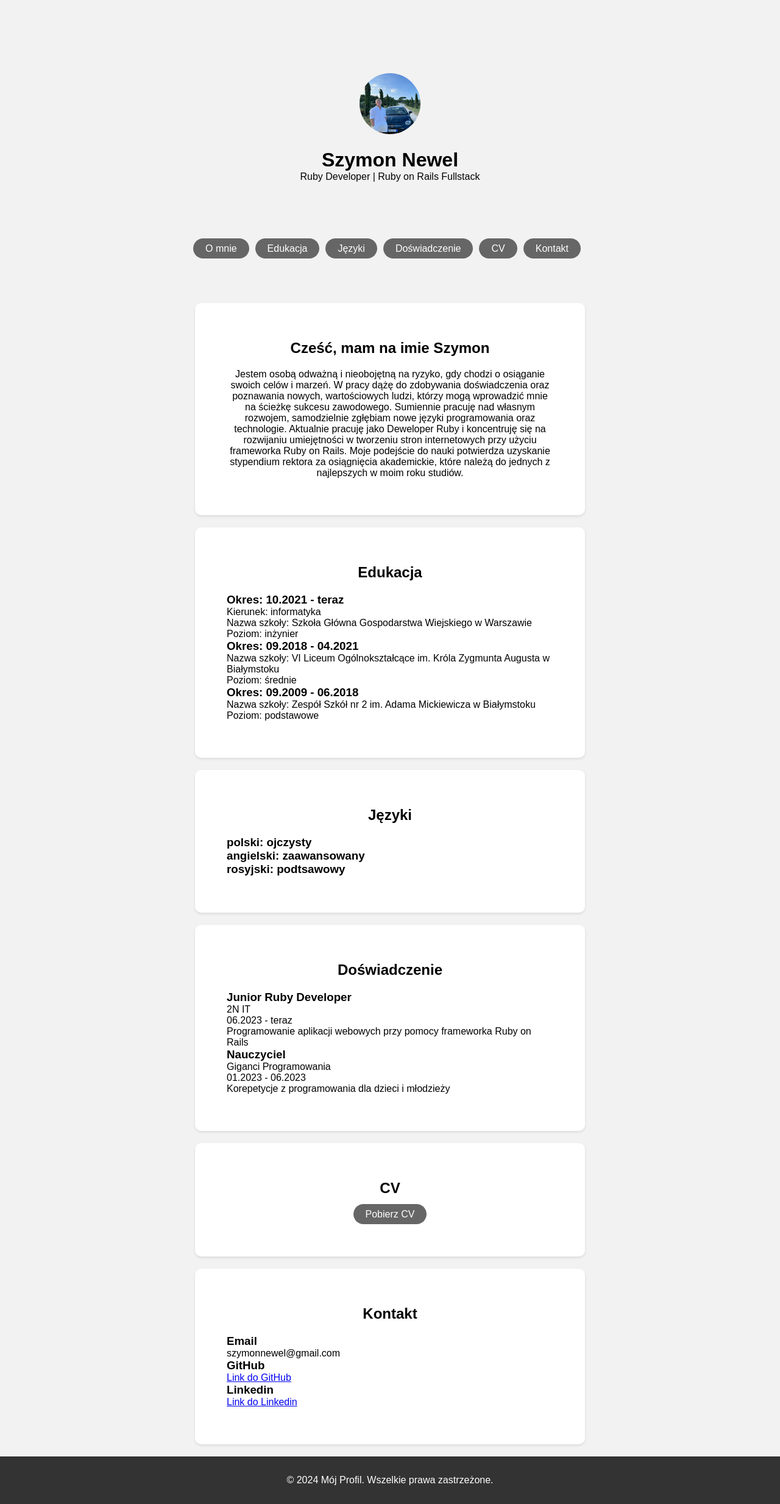
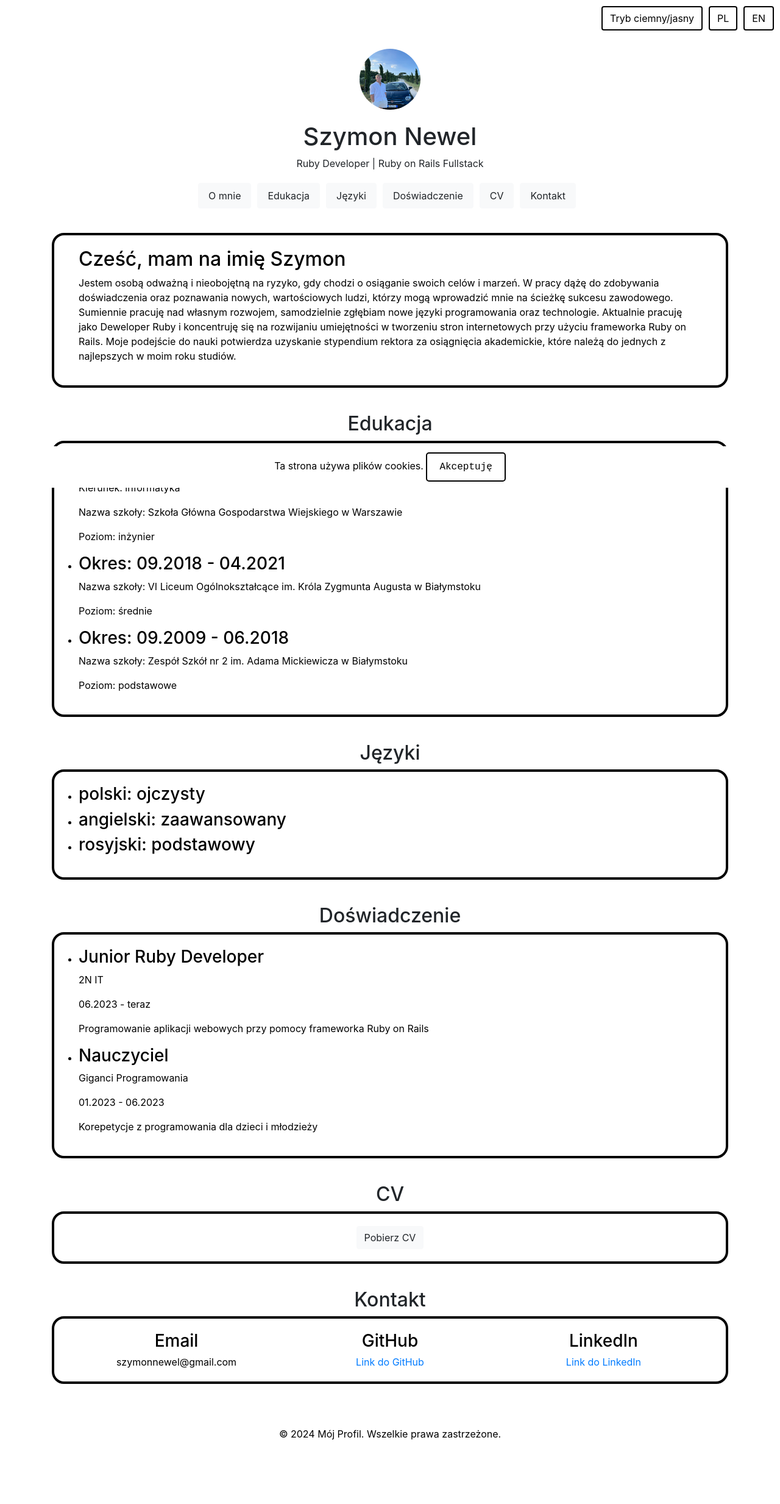
Before and after one commit to Nevelito/PI, a plain HTML site: page index.html in a window 1280 px wide. Shown: the whole page at 61% size. After the commit the page ends 2410 px from the top, so only its background shows below. Drawn offline with nearby package versions, Linux system fonts and the light colour scheme.

Commit message:
Add files via upload

```diff
--- /dev/null
+++ b/content_pl.json
@@ -0,0 +1,42 @@
+{
+    "name": "Szymon Newel",
+    "role": "Ruby Developer | Ruby on Rails Fullstack",
+    "about": "O mnie",
+    "aboutTitle": "Cześć, mam na imię Szymon",
+    "aboutText": "Jestem osobą odważną i nieobojętną na ryzyko, gdy chodzi o osiąganie swoich celów i marzeń. W pracy dążę do zdobywania doświadczenia oraz poznawania nowych, wartościowych ludzi, którzy mogą wprowadzić mnie na ścieżkę sukcesu zawodowego. Sumiennie pracuję nad własnym rozwojem, samodzielnie zgłębiam nowe języki programowania oraz technologie. Aktualnie pracuję jako Deweloper Ruby i koncentruję się na rozwijaniu umiejętności w tworzeniu stron internetowych przy użyciu frameworka Ruby on Rails. Moje podejście do nauki potwierdza uzyskanie stypendium rektora za osiągnięcia akademickie, które należą do jednych z najlepszych w moim roku studiów.",
+    "education": "Edukacja",
+    "educationTitle": "Edukacja",
+    "educationPeriod1": "Okres: 10.2021 - teraz",
+    "educationMajor1": "Kierunek: informatyka",
+    "educationSchool1": "Nazwa szkoły: Szkoła Główna Gospodarstwa Wiejskiego w Warszawie",
+    "educationLevel1": "Poziom: inżynier",
+    "educationPeriod2": "Okres: 09.2018 - 04.2021",
+    "educationSchool2": "Nazwa szkoły: VI Liceum Ogólnokształcące im. Króla Zygmunta Augusta w Białymstoku",
+    "educationLevel2": "Poziom: średnie",
+    "educationPeriod3": "Okres: 09.2009 - 06.2018",
+    "educationSchool3": "Nazwa szkoły: Zespół Szkół nr 2 im. Adama Mickiewicza w Białymstoku",
+    "educationLevel3": "Poziom: podstawowe",
+    "languages": "Języki",
+    "languagesTitle": "Języki",
+    "language1": "polski: ojczysty",
+    "language2": "angielski: zaawansowany",
+    "language3": "rosyjski: podstawowy",
+    "experience": "Doświadczenie",
+    "experienceTitle": "Doświadczenie",
+    "jobTitle1": "Junior Ruby Developer",
+    "jobCompany1": "2N IT",
+    "jobPeriod1": "06.2023 - teraz",
+    "jobDescription1": "Programowanie aplikacji webowych przy pomocy frameworka Ruby on Rails",
+    "jobTitle2": "Nauczyciel",
+    "jobCompany2": "Giganci Programowania",
+    "jobPeriod2": "01.2023 - 06.2023",
+    "jobDescription2": "Korepetycje z programowania dla dzieci i młodzieży",
+    "cv": "CV",
+    "cvTitle": "CV",
+    "cvDownload": "Pobierz CV",
+    "contact": "Kontakt",
+    "contactTitle": "Kontakt",
+    "contactEmail": "Email",
+    "contactGithub": "GitHub",
+    "contactLinkedin": "LinkedIn"
+}
--- a/index.html
+++ b/index.html
@@ -5,127 +5,118 @@
     <meta name="viewport" content="width=device-width, initial-scale=1.0">
     <title>Szymon Newel</title>
     <link rel="stylesheet" href="style.css">
+    <link rel="stylesheet" href="https://stackpath.bootstrapcdn.com/bootstrap/4.5.2/css/bootstrap.min.css">
+    <script src="script.js" defer></script>
 </head>
 <body>
+    <div id="cookie-consent" class="cookie-consent">
+        Ta strona używa plików cookies. <button onclick="acceptCookies()" class="cookie-button">Akceptuję</button>
+    </div>
+    <div class="language-switcher">
+        <button id="theme-toggle" class="btn btn-light">Tryb ciemny/jasny</button>
+        <a href="#" data-lang="pl" class="btn btn-light">PL</a>
+        <a href="#" data-lang="en" class="btn btn-light">EN</a>
+    </div>
 
     <div class="container">
-        <div class="profile-pic">
-            <img src="Zdjecie_profilowe.jpeg" alt="Moje Zdjęcie">
+        <div class="profile-pic text-center">
+            <img src="Zdjecie_profilowe.jpeg" alt="Moje Zdjęcie" class="rounded-circle">
         </div>
-        <div class="info">
-            <h1>Szymon Newel</h1>
-            <p>Ruby Developer | Ruby on Rails Fullstack</p>
+        <div class="info text-center">
+            <h1 data-i18n="name">Szymon Newel</h1>
+            <p data-i18n="role">Ruby Developer | Ruby on Rails Fullstack</p>
         </div>
         <div class="buttons">
             <nav>
-                <ul>
-                    <li><a href="#about" class="btn">O mnie</a></li>
-                    <li><a href="#education" class="btn">Edukacja</a></li>
-                    <li><a href="#languages" class="btn">Języki</a></li>
-                    <li><a href="#experience" class="btn">Doświadczenie</a></li>
-                    <li><a href="#cv" class="btn">CV</a></li>
-                    <li><a href="#contact" class="btn">Kontakt</a></li>
+                <ul class="nav justify-content-center">
+                    <li class="nav-item"><a href="#about" class="btn btn-light nav-link" data-i18n="about">O mnie</a></li>
+                    <li class="nav-item"><a href="#education" class="btn btn-light nav-link" data-i18n="education">Edukacja</a></li>
+                    <li class="nav-item"><a href="#languages" class="btn btn-light nav-link" data-i18n="languages">Języki</a></li>
+                    <li class="nav-item"><a href="#experience" class="btn btn-light nav-link" data-i18n="experience">Doświadczenie</a></li>
+                    <li class="nav-item"><a href="#cv" class="btn btn-light nav-link" data-i18n="cv">CV</a></li>
+                    <li class="nav-item"><a href="#contact" class="btn btn-light nav-link" data-i18n="contact">Kontakt</a></li>
                 </ul>
             </nav>
         </div>
     </div>
 
-    <div class="sections">
-        <section id="about">
-            <div class="container">
+    <div class="sections container">
+        <section id="about" class="light-section">
             <div class="content">
-                    <h2>Cześć, mam na imie Szymon</h2>
-                    <p>Jestem osobą odważną i nieobojętną na ryzyko, gdy chodzi o osiąganie swoich celów i marzeń. W pracy dążę do zdobywania doświadczenia oraz poznawania nowych, wartościowych ludzi, którzy mogą wprowadzić mnie na ścieżkę sukcesu zawodowego. Sumiennie pracuję nad własnym rozwojem, samodzielnie zgłębiam nowe języki programowania oraz technologie. Aktualnie pracuję jako Deweloper Ruby i koncentruję się na rozwijaniu umiejętności w tworzeniu stron internetowych przy użyciu frameworka Ruby on Rails. Moje podejście do nauki potwierdza uzyskanie stypendium rektora za osiągnięcia akademickie, które należą do jednych z najlepszych w moim roku studiów.</p>
-                </div>
+                <h2 data-i18n="aboutTitle">Cześć, mam na imie Szymon</h2>
+                <p data-i18n="aboutText">Jestem osobą odważną i nieobojętną na ryzyko, gdy chodzi o osiąganie swoich celów i marzeń. W pracy dążę do zdobywania doświadczenia oraz poznawania nowych, wartościowych ludzi, którzy mogą wprowadzić mnie na ścieżkę sukcesu zawodowego. Sumiennie pracuję nad własnym rozwojem, samodzielnie zgłębiam nowe języki programowania oraz technologie. Aktualnie pracuję jako Deweloper Ruby i koncentruję się na rozwijaniu umiejętności w tworzeniu stron internetowych przy użyciu frameworka Ruby on Rails. Moje podejście do nauki potwierdza uzyskanie stypendium rektora za osiągnięcia akademickie, które należą do jednych z najlepszych w moim roku studiów.</p>
             </div>
         </section>
 
-        <section id="education">
-            <div class="container">
-                <h2>Edukacja</h2>
+        <div class="heading"><h2 data-i18n="educationTitle">Edukacja</h2></div>
+        <section id="education" class="light-section">
             <ul>
                 <li>
-                        <h3>Okres: 10.2021 - teraz</h3>
-                        <p>Kierunek: informatyka</p>
-                        <p>Nazwa szkoły: Szkoła Główna Gospodarstwa Wiejskiego w Warszawie</p>
-                        <p>Poziom: inżynier</p>
+                    <h3 data-i18n="educationPeriod1">Okres: 10.2021 - teraz</h3>
+                    <p data-i18n="educationMajor1">Kierunek: informatyka</p>
+                    <p data-i18n="educationSchool1">Nazwa szkoły: Szkoła Główna Gospodarstwa Wiejskiego w Warszawie</p>
+                    <p data-i18n="educationLevel1">Poziom: inżynier</p>
                 </li>
                 <li>
-                        <h3>Okres: 09.2018 - 04.2021</h3>
-                        <p>Nazwa szkoły: VI Liceum Ogólnokształcące im. Króla Zygmunta Augusta w Białymstoku</p>
-                        <p>Poziom: średnie</p>
+                    <h3 data-i18n="educationPeriod2">Okres: 09.2018 - 04.2021</h3>
+                    <p data-i18n="educationSchool2">Nazwa szkoły: VI Liceum Ogólnokształcące im. Króla Zygmunta Augusta w Białymstoku</p>
+                    <p data-i18n="educationLevel2">Poziom: średnie</p>
                 </li>
                 <li>
-                        <h3>Okres: 09.2009 - 06.2018</h3>
-                        <p>Nazwa szkoły: Zespół Szkół nr 2 im. Adama Mickiewicza w Białymstoku</p>
-                        <p>Poziom: podstawowe</p>
+                    <h3 data-i18n="educationPeriod3">Okres: 09.2009 - 06.2018</h3>
+                    <p data-i18n="educationSchool3">Nazwa szkoły: Zespół Szkół nr 2 im. Adama Mickiewicza w Białymstoku</p>
+                    <p data-i18n="educationLevel3">Poziom: podstawowe</p>
                 </li>
             </ul>
-            </div>
         </section>
 
-        <section id="languages">
-            <div class="container">
-                <h2>Języki</h2>
+        <div class="heading"><h2 data-i18n="languagesTitle">Języki</h2></div>
+        <section id="languages" class="light-section">
+            <ul>
+                <li><h3 data-i18n="language1">polski: ojczysty</h3></li>
+                <li><h3 data-i18n="language2">angielski: zaawansowany</h3></li>
+                <li><h3 data-i18n="language3">rosyjski: podstawowy</h3></li>
+            </ul>
+        </section>
+
+        <div class="heading"><h2 data-i18n="experienceTitle">Doświadczenie</h2></div>
+        <section id="experience" class="light-section">
             <ul>
                 <li>
-                        <h3>polski: ojczysty</h3>
+                    <h3 data-i18n="jobTitle1">Junior Ruby Developer</h3>
+                    <p data-i18n="jobCompany1">2N IT</p>
+                    <p data-i18n="jobPeriod1">06.2023 - teraz</p>
+                    <p data-i18n="jobDescription1">Programowanie aplikacji webowych przy pomocy frameworka Ruby on Rails</p>
                 </li>
                 <li>
-                        <h3>angielski: zaawansowany</h3>
-                    </li>
-                    <li>
-                        <h3>rosyjski: podtsawowy</h3>
+                    <h3 data-i18n="jobTitle2">Nauczyciel</h3>
+                    <p data-i18n="jobCompany2">Giganci Programowania</p>
+                    <p data-i18n="jobPeriod2">01.2023 - 06.2023</p>
+                    <p data-i18n="jobDescription2">Korepetycje z programowania dla dzieci i młodzieży</p>
                 </li>
             </ul>
-            </div>
+        </section>
+        <div class="heading"><h2 data-i18n="cvTitle">CV</h2></div>
+        <section id="cv" class="light-cv-section">
+            <a href="Szymon_Newel_CV1.pdf" target="_blank" class="btn btn-light" data-i18n="cvDownload">Pobierz CV</a>
         </section>
 
-        <section id="experience">
-            <div class="container">
-                <h2>Doświadczenie</h2>
-                <ul>
+        <div class="heading"><h2 data-i18n="contactTitle">Kontakt</h2></div>
+        <section id="contact" class="light-contact-section">
+            <ul class="horizontal-layout">
                 <li>
-                        <h3>Junior Ruby Developer</h3>
-                        <p>2N IT</p>
-                        <p>06.2023 - teraz</p>
-                        <p>Programowanie aplikacji webowych przy pomocy frameworka Ruby on Rails</p>
-                    </li>
-                    <li>
-                        <h3>Nauczyciel</h3>
-                        <p>Giganci Programowania</p>
-                        <p>01.2023 - 06.2023</p>
-                        <p>Korepetycje z programowania dla dzieci i młodzieży</p>
-                    </li>
-                </ul>
-            </div>
-        </section>
-
-        <section id="cv">
-            <div class="container">
-                <h2>CV</h2>
-                <a href="Szymon_Newel_CV1.pdf" target="_blank" class="btn">Pobierz CV</a>
-            </div>
-        </section>
-
-        <section id="contact">
-            <div class="container">
-                <h2>Kontakt</h2>
-                <ul>
-                    <li>
-                        <h3>Email</h3>
+                    <h3 data-i18n="contactEmail">Email</h3>
                     <p>szymonnewel@gmail.com</p>
                 </li>
                 <li>
-                        <h3>GitHub</h3>
+                    <h3 data-i18n="contactGithub">GitHub</h3>
                     <a href="https://github.com/Nevelito" target="_blank">Link do GitHub</a>
                 </li>
                 <li>
-                        <h3>Linkedin</h3>
-                        <a href="https://www.linkedin.com/in/szymon-newel-0a055a258/?originalSubdomain=pl" target="_blank">Link do Linkedin</a>
+                    <h3 data-i18n="contactLinkedin">LinkedIn</h3>
+                    <a href="https://www.linkedin.com/in/szymon-newel-0a055a258/?originalSubdomain=pl" target="_blank">Link do LinkedIn</a>
                 </li>
             </ul>
-            </div>
         </section>
     </div>
 
@@ -134,6 +125,5 @@
             <p>&copy; 2024 Mój Profil. Wszelkie prawa zastrzeżone.</p>
         </div>
     </footer>
-
 </body>
 </html>
--- /dev/null
+++ b/script.js
@@ -0,0 +1,40 @@
+document.addEventListener('DOMContentLoaded', function () {
+    const langSwitcher = document.querySelectorAll('.language-switcher a');
+    const elementsToTranslate = document.querySelectorAll('[data-i18n]');
+    const themeToggleButton = document.getElementById('theme-toggle');
+    const body = document.body;
+
+    function updateContent(language) {
+        fetch(`content_${language}.json`)
+            .then(response => response.json())
+            .then(data => {
+                elementsToTranslate.forEach(el => {
+                    const key = el.getAttribute('data-i18n');
+                    if (data[key]) {
+                        el.textContent = data[key];
+                    }
+                });
+            })
+            .catch(error => console.error('Error:', error));
+    }
+
+    langSwitcher.forEach(link => {
+        link.addEventListener('click', function (e) {
+            e.preventDefault();
+            const selectedLang = this.getAttribute('data-lang');
+            updateContent(selectedLang);
+        });
+    });
+
+    themeToggleButton.addEventListener('click', () => {
+        body.classList.toggle('dark-mode');
+        themeToggleButton.classList.toggle('btn-dark');
+        themeToggleButton.classList.toggle('btn-light');
+    });
+
+    updateContent('pl');
+});
+
+function acceptCookies() {
+    document.getElementById('cookie-consent').style.display = 'none';
+}
--- a/style.css
+++ b/style.css
@@ -1,16 +1,15 @@
-
 * {
     margin: 0;
     padding: 0;
     box-sizing: border-box;
 }
 
-
 body {
     font-family: Arial, sans-serif;
-    background-color: #f2f2f2;
+    background-color: #ffffff;
     text-align: center;
     margin-top: 100px;
+    transition: background-color 0.3s ease, color 0.3s ease;
 }
 
 .container {
@@ -20,24 +19,9 @@ body {
     padding: 20px;
 }
 
-section {
-    width: 50%;
-    border-radius: 10px;
-    background-color: #fff;
-    box-shadow: 0 2px 4px rgba(0, 0, 0, 0.1);
-    margin-bottom: 20px;
-}
-
-.sections {
-    display: flex;
-    flex-direction: column;
-    align-items: center;
-}
-
 .profile-pic img {
     width: 100px;
     height: 100px;
-    border-radius: 50%;
     margin-bottom: 20px;
 }
 
@@ -58,133 +42,267 @@ nav ul li {
 
 nav ul li a {
     text-decoration: none;
-    color: #fff;
-    background-color: #666;
+    color: #000;
+    background-color: #ffffff;
     padding: 8px 20px;
+    border: 2px solid #000;
     border-radius: 20px;
-    transition: background-color 0.3s ease;
+    transition: background-color 0.3s ease, color 0.3s ease;
 }
 
 nav ul li a:hover {
-    background-color: #555;
+    background-color: #f2f2f2;
 }
 
-section {
-    padding: 40px 0;
+.section {
+    background-color: #ffffff;
+    color: #000;
+    border: 4px solid #000;
+    box-shadow: 0 2px 4px rgba(0, 0, 0, 0.1);
+    margin-bottom: 20px;
+    padding: 40px 20px;
+    border-radius: 20px;
     text-align: center;
+    transition: background-color 0.3s ease, color 0.3s ease, border-color 0.3s ease;
 }
 
-.buttons {
-    margin-bottom: 60px;
-    margin-top: 100px;
+.heading {
+    text-align: center;
+    font-weight: bold;
 }
 
-section h2 {
+.light-section {
+    background-color: #ffffff;
+    color: #000;
+    border: 4px solid #000;
+    border-radius: 20px;
+    padding: 20px 40px;
+    margin-bottom: 40px;
+}
+
+.light-cv-section {
+    background-color: #ffffff;
+    color: #000;
+    border: 4px solid #000;
+    padding: 20px;
+    margin-bottom: 40px;
+    text-align: center;
+    border-radius: 20px;
+}
+
+.light-contact-section {
+    background-color: #ffffff;
+    color: #000;
+    border: 4px solid #000;
+    padding: 20px;
+    margin-bottom: 20px;
+    text-align: center;
+    border-radius: 20px;
+}
+
+.light-contact-section h2 {
     margin-bottom: 20px;
 }
 
-section ul {
-    list-style-type: none;
-    text-align: left;
+.light-contact-section ul {
+    list-style: none;
+    padding: 0;
+    margin: 0;
+    display: flex;
+    flex-direction: row;
+    justify-content: center;
+    align-items: center;
 }
 
-.btn {
-    text-decoration: none;
-    color: #fff;
-    background-color: #666;
-    padding: 8px 20px;
-    border-radius: 20px;
-    transition: background-color 0.3s ease;
+.light-contact-section li {
+    display: flex;
+    flex-direction: column;
+    align-items: center;
+    padding: 0 20px;
+    width: 33%;
 }
 
-.btn:hover {
-    background-color: #555;
+.light-contact-section li h3 {
+    margin-bottom: 5px;
+}
+
+.light-contact-section li p,
+.light-contact-section li a {
+    margin: 0;
 }
 
 footer {
-    background-color: #333;
-    color: #fff;
+    background-color: #ffffff;
+    color: #000;
     text-align: center;
     padding: 10px 0;
+    transition: background-color 0.3s ease, color 0.3s ease;
 }
 
-@media only screen and (max-width: 850px) {
+.language-switcher {
+    text-align: right;
+    padding: 10px;
+    display: flex;
+    justify-content: flex-end;
+    align-items: center;
+}
+
+.language-switcher .btn {
+    margin-left: 10px;
+}
+
+.cookie-consent {
+    position: fixed;
+    bottom: 0;
+    width: 100%;
+    background-color: #ffffff;
+    color: #000;
+    text-align: center;
+    padding: 10px;
+    transition: background-color 0.3s ease, color 0.3s ease;
+}
+
+.cookie-button {
+    font-family: 'Courier New', Courier, monospace;
+    padding: 10px 20px;
+    border: none;
+    background-color: #ffffff;
+    color: #000;
+    cursor: pointer;
+    border: 2px solid #000;
+    border-radius: 5px;
+    transition: background-color 0.3s ease, color 0.3s ease;
+}
+
+@media (max-width: 850px) {
+    .container {
+        padding: 0;
+    }
+
+    .section {
+        width: 70%;
+        margin: 0 auto 20px auto;
+    }
 
     nav ul {
-        list-style-type: none;
-        display: flex;
         flex-wrap: wrap;
-        justify-content: center;
     }
 
     nav ul li {
-        margin-right: 10px;
-        margin-bottom: 30px;
         flex: 1 0 30%;
         max-width: 30%;
     }
 
-    section {
-        width: 70%;
+    .btn-light {
+        margin-bottom: 20px;
     }
 }
 
-@media only screen and (max-width: 640px) {
-
+@media (max-width: 640px) {
     body {
         padding: 10px;
     }
 
-
-    nav ul {
-        list-style-type: none;
-        display: flex;
-        flex-wrap: wrap;
-        justify-content: center;
+    .section {
+        width: 100%;
+        margin-bottom: 20px;
     }
 
     nav ul li {
-        margin-right: 30px;
-        margin-bottom: 30px;
         flex: 1 0 30%;
         max-width: 30%;
     }
 
-
-    .container {
-        padding: 0px;
+    .light-contact-section ul {
+        flex-direction: column;
     }
 
-    section {
-        width: 100%;
+    .light-contact-section li {
+        padding: 10px 0;
+    }
+
+    .btn-light {
+        margin-bottom: 20px;
     }
 }
 
-@media only screen and (max-width: 480px) {
+@media (max-width: 480px) {
     body {
         padding: 10px;
     }
 
-    nav ul {
-        list-style-type: none;
-        display: flex;
-        flex-wrap: wrap;
-        justify-content: center;
+    .section {
+        width: 100%;
+        margin-bottom: 20px;
     }
 
     nav ul li {
-        margin-right: 10px;
-        margin-bottom: 30px;
         flex: 1 0 40%;
         max-width: 40%;
     }
 
-
-    .container {
-        padding: 0px;
-    }
-
-    section {
-        width: 100%;
+    .btn-light {
+        margin-bottom: 20px;
     }
 }
+
+body.dark-mode {
+    background-color: #000000;
+    color: #d3d3d3;
+}
+
+body.dark-mode .section,
+body.dark-mode .light-section,
+body.dark-mode .light-cv-section,
+body.dark-mode .light-contact-section {
+    background-color: #333333;
+    color: #d3d3d3;
+    border: 4px solid #444444;
+    border-radius: 20px;
+}
+
+body.dark-mode nav ul li a {
+    background-color: #333333;
+    color: #d3d3d3;
+}
+
+body.dark-mode nav ul li a:hover {
+    background-color: #444444;
+}
+
+body.dark-mode footer {
+    background-color: #000000;
+    color: #d3d3d3;
+}
+
+body.dark-mode .cookie-consent {
+    background-color: #333333;
+    color: #d3d3d3;
+}
+
+body.dark-mode .cookie-button {
+    background-color: #444444;
+    color: #d3d3d3;
+    border: 2px solid #444444;
+}
+
+body.dark-mode .language-switcher .btn {
+    background-color: #333333;
+    color: #d3d3d3;
+}
+
+.language-switcher .btn,
+.cookie-button,
+nav ul li a,
+.btn-light {
+    background-color: #ffffff;
+    color: #000000;
+    border: 2px solid #000000;
+}
+
+body.dark-mode .btn,
+body.dark-mode .btn-light {
+    background-color: #444444;
+    color: #d3d3d3;
+    border: 2px solid #444444;
+}
```
Also changed, not shown: content_en.json (added, +42 -0 lines). Lines whose indentation alone changed are shown as unchanged.
